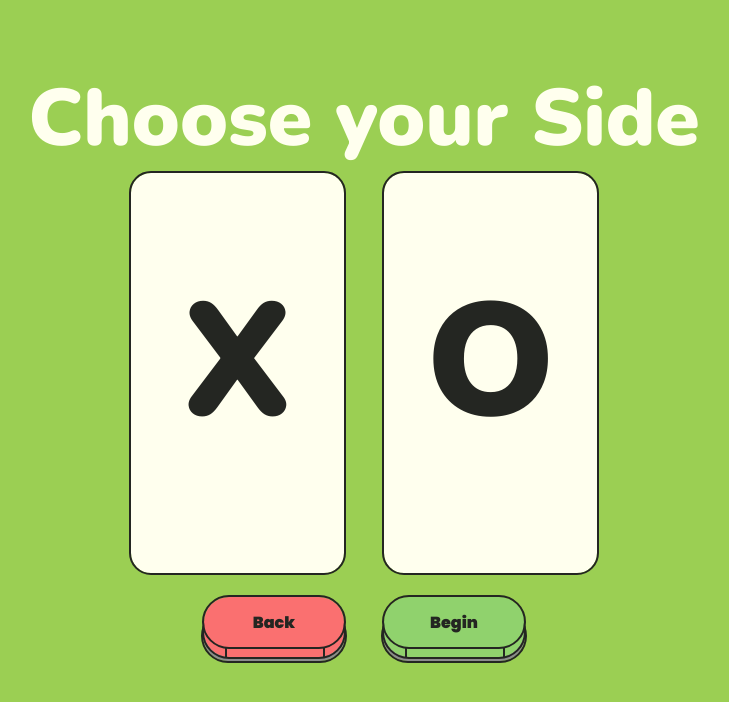
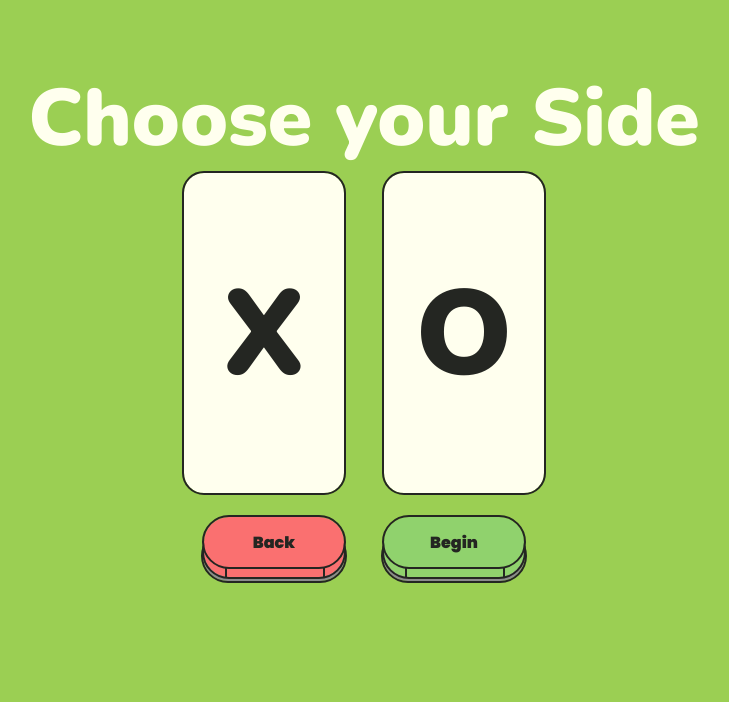
Before and after one commit to IzanamiiDevv/TikTakToe, a React (Vite) app: page / in a window 1280 px wide. Both pictures are taken after a click on the button "Start". Shown: the top 702 px of the page, without its empty margins (276-1005 px from the left). Built offline with nearby package versions, Linux system fonts and the light colour scheme.

Commit message:
modify style

```diff
--- a/src/assets/Pick.css
+++ b/src/assets/Pick.css
@@ -17,18 +17,21 @@
 }
 
 .selection .card {
-    height: 40vh;
-    width: calc(40vh / 1.5);
+    height: 30vh;
+    width: calc(30vh / 1.5);
     background-color: rgb(255, 255, 238);
     outline: 2px solid rgb(36, 38, 34);
     border-radius: 20px;
-    font-size: 10rem;
+    font-size: 7.5rem;
     padding-top: 10vh;
     cursor: pointer;
+    transition: 0.3s ease;
 }
 
 .selection #X:hover, .selection #O:hover  {
     outline: 5px solid rgb(31, 211, 151);
+    transform: scale(1.1);
+
 }
 
 .selection .card.active {
@@ -59,3 +62,15 @@
 .selection #Begin .top, .selection #Begin .bottom {
     background-color: #90D26D;
 }
+
+@keyframes PickFirst {
+    0% {
+        color: aqua;
+    }
+    50% {
+        gap: red;
+    }
+    100% {
+        color: aqua;
+    }
+}
```
